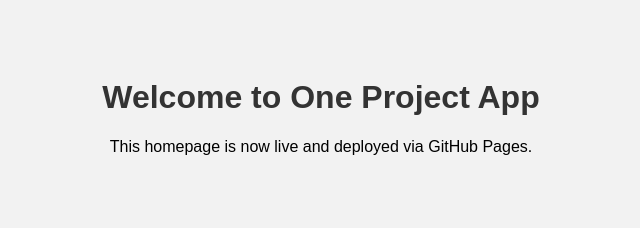
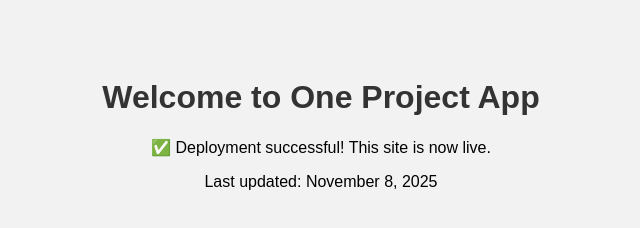
Before and after one commit to nshkp16-source/nshkp16-source.github.io, a plain HTML site: page index.html in a window 1280 px wide. Shown: the whole page, without its empty margins (319-959 px from the left). Drawn offline with Linux system fonts and the light colour scheme.

Commit message:
Trigger clean rebuild with homepage confirmation

```diff
--- a/index.html
+++ b/index.html
@@ -7,6 +7,7 @@
 </head>
 <body>
   <h1>Welcome to One Project App</h1>
-  <p>This homepage is now live and deployed via GitHub Pages.</p>
+  <p>✅ Deployment successful! This site is now live.</p>
+  <p>Last updated: November 8, 2025</p>
 </body>
 </html>
```
